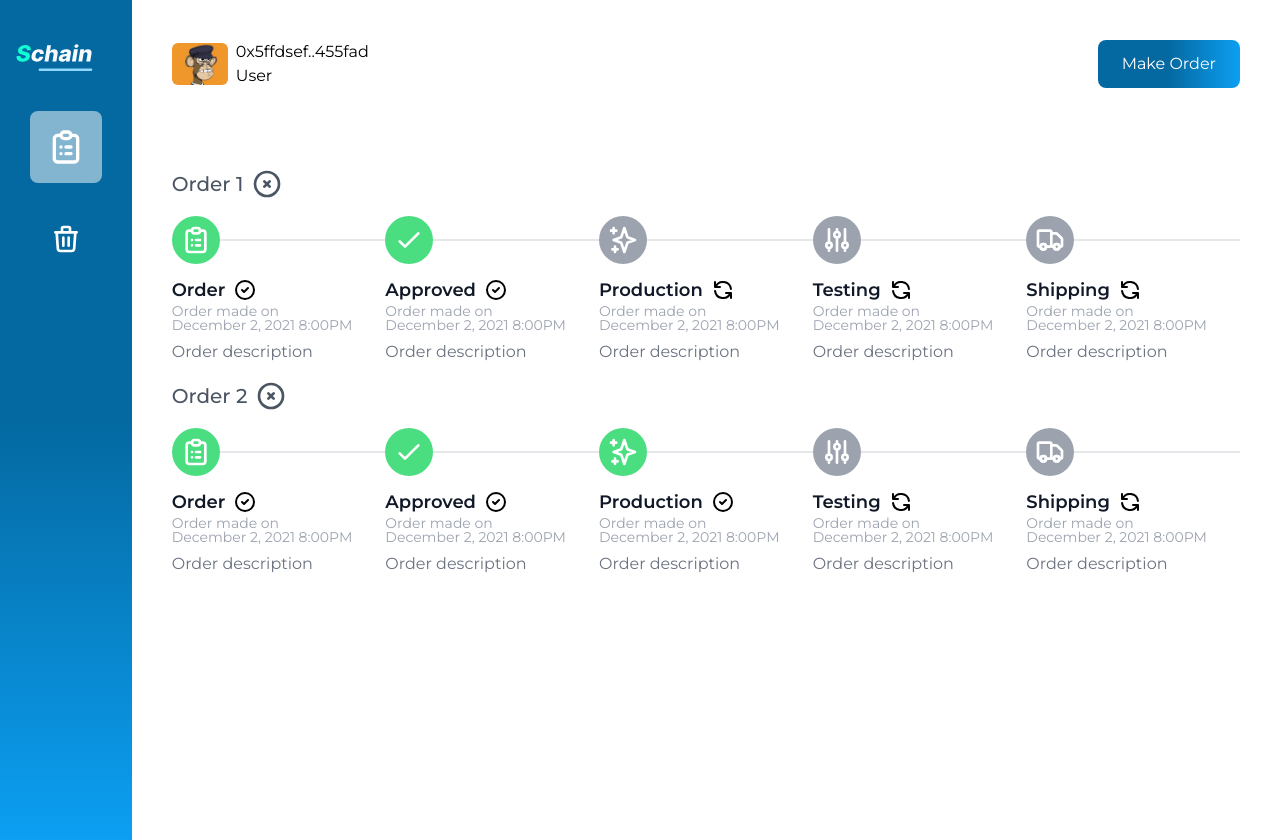
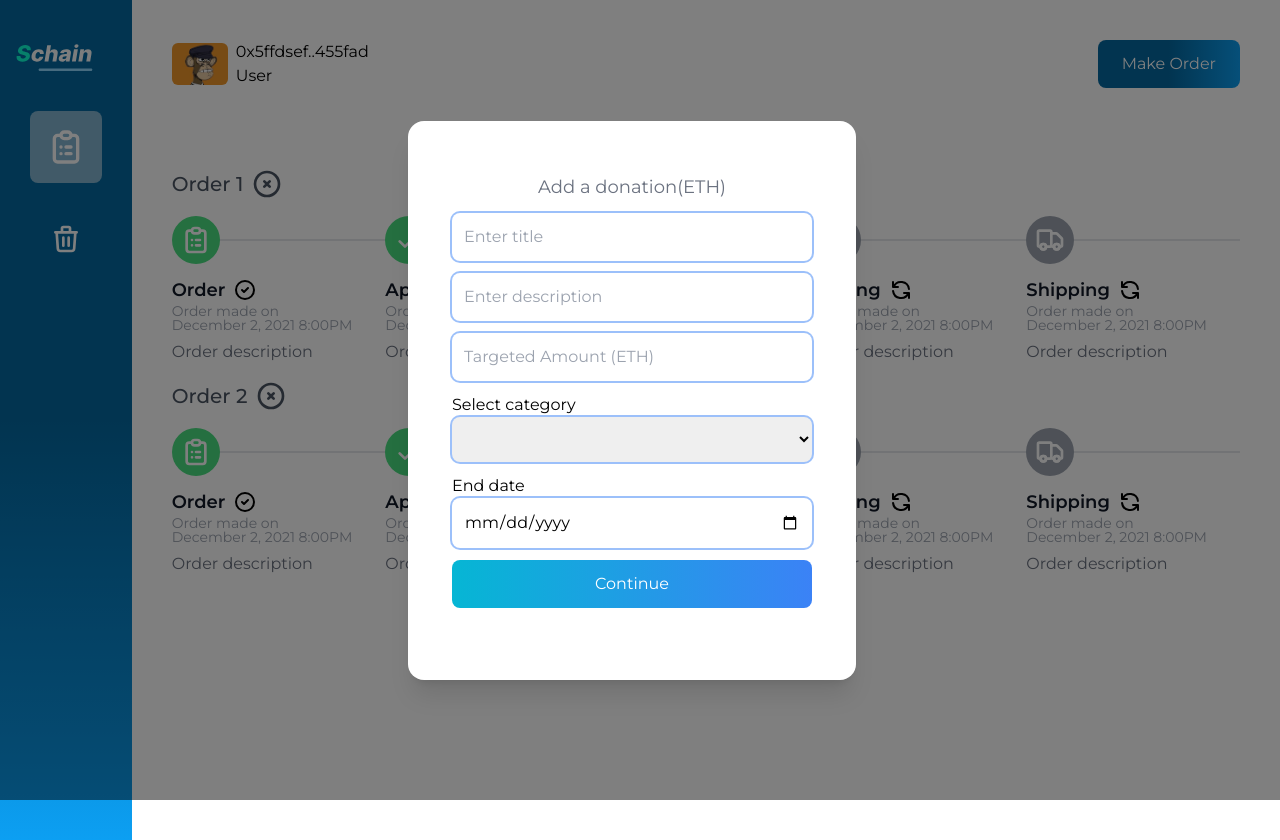
Before and after one commit to mendsalbert/schain, a Next.js app: page /admin in a window 1280 px wide. Both pictures are taken after a click on the button "Make Order". Built offline with nearby package versions, Linux system fonts and the light colour scheme.

Commit message:
schain ui

```diff
--- /dev/null
+++ b/components/OrderModal.tsx
@@ -0,0 +1,81 @@
+import React, { useState, useEffect } from "react";
+
+const OrderModal = (props) => {
+  const [formInput, updateFormInput] = useState({
+    title: "",
+    description: "",
+    category: "",
+    targetAmount: "",
+    endDate: "",
+  });
+
+  return (
+    <div className="p-5 font-Montserrat overflow-auto">
+      <p className="text-center text-gray-500 text-lg">Add a donation(ETH)</p>
+      <div className="py-3 space-y-3">
+        <input
+          type="text"
+          required={true}
+          onChange={(e) =>
+            updateFormInput({ ...formInput, title: e.target.value })
+          }
+          className="w-full py-3 outline-none ring-2 rounded-lg p-3"
+          placeholder="Enter title "
+        />
+        <input
+          type="text"
+          required={true}
+          onChange={(e) =>
+            updateFormInput({ ...formInput, description: e.target.value })
+          }
+          className="w-full py-3 outline-none ring-2 rounded-lg p-3"
+          placeholder="Enter description"
+        />
+        <input
+          type="number"
+          onChange={(e) =>
+            updateFormInput({ ...formInput, targetAmount: e.target.value })
+          }
+          className="w-full py-3 outline-none ring-2 rounded-lg p-3"
+          placeholder="Targeted Amount (ETH)"
+          required={true}
+        />
+        <div>
+          <label className="mt-6">Select category</label>
+          <select
+            placeholder="Select description"
+            required={true}
+            onChange={(e) =>
+              updateFormInput({ ...formInput, category: e.target.value })
+            }
+            className="w-full py-3 outline-none ring-2 rounded-lg p-3"
+          >
+            <option value="education"></option>
+            <option value="education">Education</option>
+            <option value="disaster">Disaster</option>
+            <option value="health">Health</option>
+            <option value="famine">Famine</option>
+          </select>
+        </div>
+        <div className="">
+          <label className="mt-6">End date</label>
+          <input
+            required={true}
+            type="date"
+            onChange={(e) =>
+              updateFormInput({ ...formInput, endDate: e.target.value })
+            }
+            className="w-full py-3 outline-none ring-2 rounded-lg p-3"
+            placeholder="Enter amount manually"
+          />
+        </div>
+
+        <div className="bg-gradient-to-r from-cyan-500 to-blue-500 px-6 py-3 rounded-lg text-center cursor-pointer text-white">
+          Continue
+        </div>
+      </div>
+    </div>
+  );
+};
+
+export default OrderModal;
--- a/pages/admin.tsx
+++ b/pages/admin.tsx
@@ -4,17 +4,20 @@ import {
   CheckIcon,
   ClipboardListIcon,
   RefreshIcon,
-  ReplyIcon,
   SparklesIcon,
   TrashIcon,
   TruckIcon,
   XCircleIcon,
 } from "@heroicons/react/outline";
-import React from "react";
+import React, { useState } from "react";
+import Modal from "../components/Modal";
+import OrderModal from "../components/OrderModal";
 
 type Props = {};
 
 const Admin = (props: Props) => {
+  const [open, setOpen] = useState(false);
+  const [comp, setComp] = useState("") as any;
   return (
     <div className="font-Montserrat  w-full">
       <div className="flex flex-row  w-full">
@@ -36,7 +39,14 @@ const Admin = (props: Props) => {
                 <p>User</p>
               </div>
             </div>
-            <button className="bg-gradient-to-r  from-[#0469A1] via-[#0469A1]  to-[#0C9FF2]  text-center w-max   px-6 py-2  rounded-lg cursor-pointer text-white">
+            <button
+              onClick={() => {
+                setOpen(!open);
+
+                setComp(<OrderModal />);
+              }}
+              className="bg-gradient-to-r  from-[#0469A1] via-[#0469A1]  to-[#0C9FF2]  text-center w-max   px-6 py-2  rounded-lg cursor-pointer text-white"
+            >
               Make Order
             </button>
           </div>
@@ -282,6 +292,9 @@ const Admin = (props: Props) => {
           </div>
         </div>
       </div>
+      <Modal open={open} onClose={() => setOpen(false)}>
+        {comp}
+      </Modal>
     </div>
   );
 };
```
